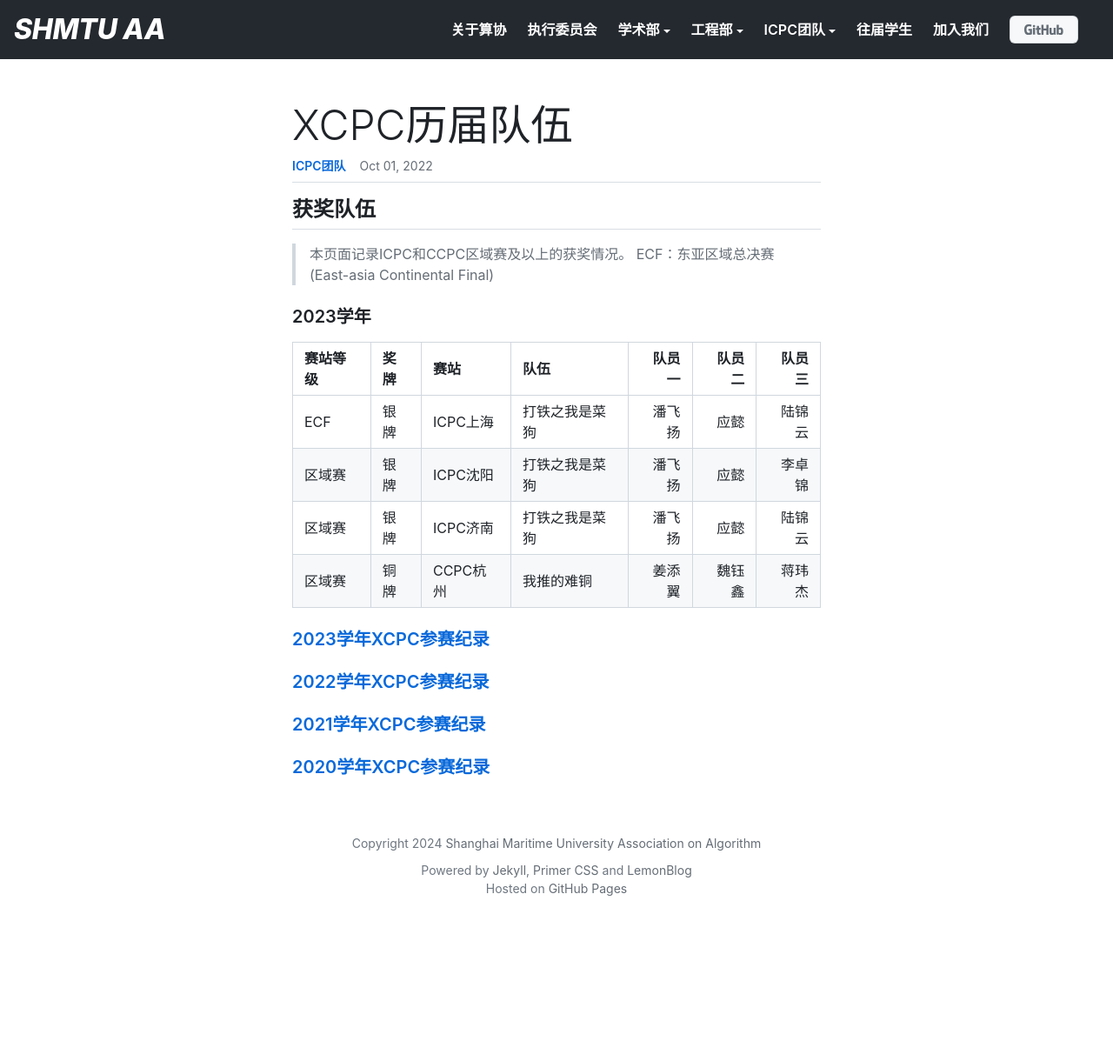
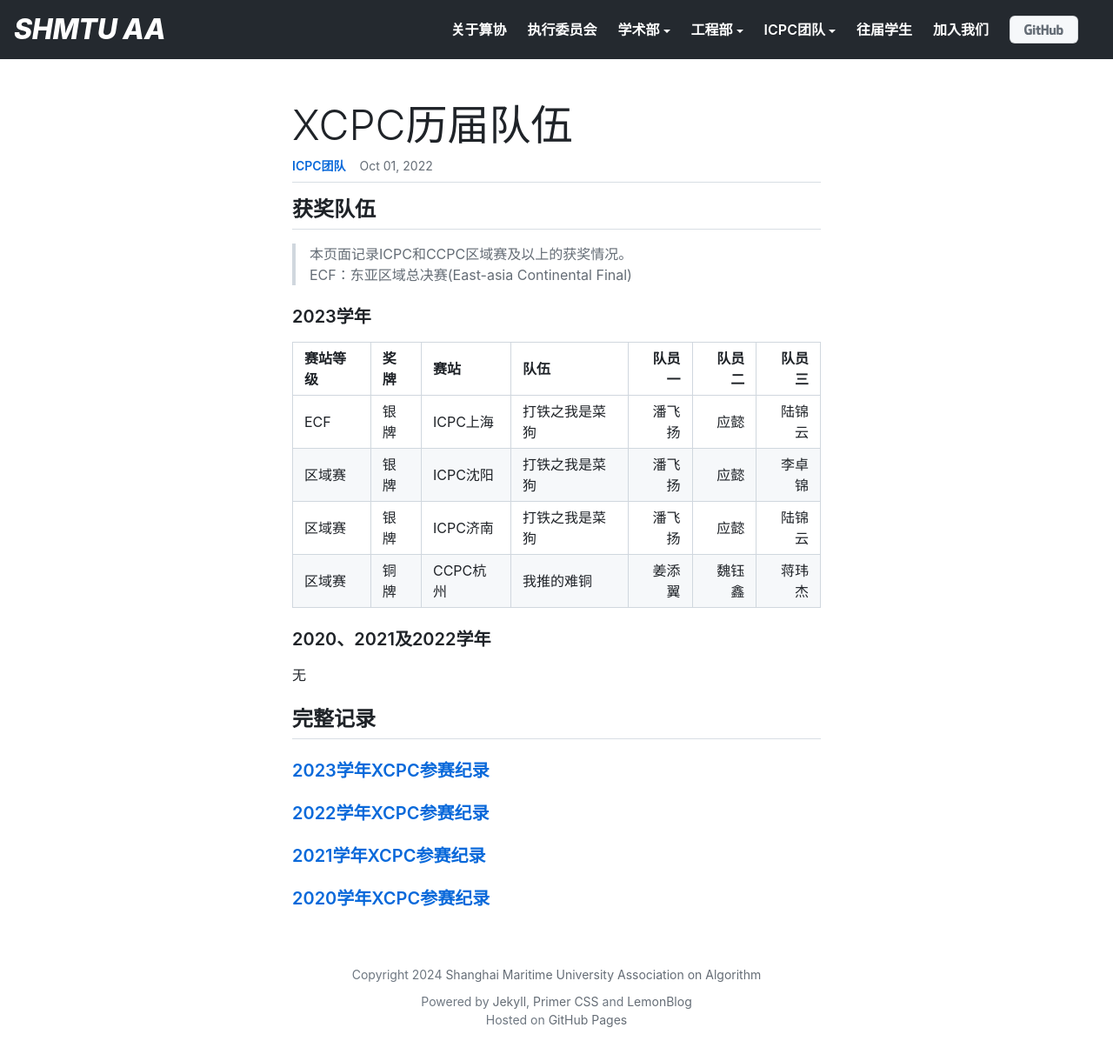
Before and after one commit to shmtuaa/shmtuaa.org, a Jekyll site: the page built from _posts/2022-10-01-ICPC-contest-record.md, in a window 1280 px wide and 1223 px high. Shown: the top 1220 px of the window at 87% size. Built offline with Jekyll 4.4.1, drawn with Linux system fonts in a browser that asks for light colours.

Commit message:
feat: add whole records

```diff
--- a/_posts/2022-10-01-ICPC-contest-record.md
+++ b/_posts/2022-10-01-ICPC-contest-record.md
@@ -20,6 +20,12 @@
 | 区域赛  | 银牌 | ICPC济南 | 打铁之我是菜狗 | 潘飞扬 |  应懿 | 陆锦云 |
 | 区域赛  | 铜牌 | CCPC杭州 | 我推的难铜   | 姜添翼 | 魏钰鑫 | 蒋玮杰 |
 
+### 2020、2021及2022学年
+
+无
+
+## 完整记录
+
 ### [2023学年XCPC参赛纪录](/icpc/contest_record_2023)
 
 ### [2022学年XCPC参赛纪录](/icpc/contest_record_2022)
```
